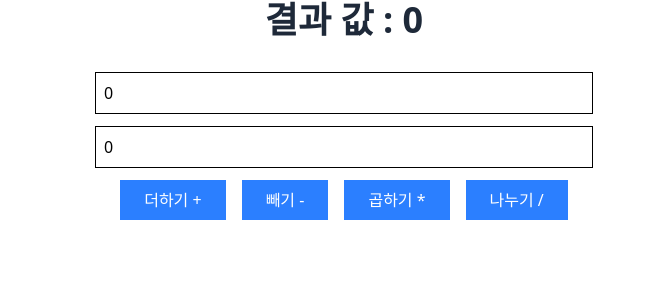
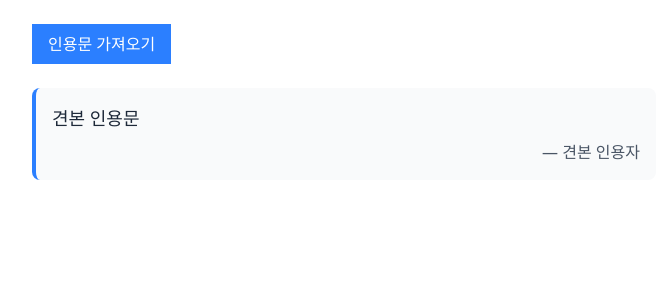
Before and after one commit to yu-rim98/sesac-practice, a React (Vite) app in the folder hello-react/: page / in a window 1280 px wide. Shown: the top 300 px of the page, without its empty margins (296-967 px from the left). Built offline with nearby package versions, Linux system fonts and the light colour scheme.

Commit message:
State 실습 3 - 랜덤 인용문

```diff
--- /dev/null
+++ b/hello-react/src/components/DummyJSON/Quote.jsx
@@ -0,0 +1,12 @@
+import React from "react";
+
+const Quote = ({ quote }) => {
+  return (
+    <div className="bg-gray-50 p-4 rounded-lg border-l-4 border-blue-500">
+      <h3 className="text-lg font-medium text-gray-800 mb-2">{quote.quote}</h3>
+      <p className="text-gray-600 text-right">— {quote.author}</p>
+    </div>
+  );
+};
+
+export default Quote;
--- /dev/null
+++ b/hello-react/src/components/DummyJSON/QuoteContainer.jsx
@@ -0,0 +1,34 @@
+import React, { useState } from "react";
+import axios from "axios";
+import Quote from "./Quote";
+
+const QuoteContainer = () => {
+  const [quotes, setQuotes] = useState([
+    { id: 1, quote: "견본 인용문", author: "견본 인용자" },
+  ]);
+
+  async function handleFetchQuotes() {
+    // 랜덤 인용문 가져오기 로직
+    // API : <https://dummyjson.com/docs/quotes#quotes-random>
+    const result = await axios.get("https://dummyjson.com/quotes/random");
+    const data = [...quotes, result.data];
+    setQuotes(data);
+  }
+  return (
+    <div className="max-w-2xl mx-auto p-6">
+      <button
+        className="bg-blue-500 text-white px-4 py-2 cursor-pointer mb-6"
+        onClick={handleFetchQuotes}
+      >
+        인용문 가져오기
+      </button>
+      <div className="space-y-4">
+        {quotes.map((quote) => (
+          <Quote key={quote.id} quote={quote} />
+        ))}
+      </div>
+    </div>
+  );
+};
+
+export default QuoteContainer;
--- a/hello-react/src/components/Main.jsx
+++ b/hello-react/src/components/Main.jsx
@@ -1,5 +1,6 @@
 import Calculator from "./Calculator/Calculator";
+import QuoteContainer from "./DummyJSON/QuoteContainer";
 
 export default function Main() {
-  return <Calculator />;
+  return <QuoteContainer />;
 }
```
